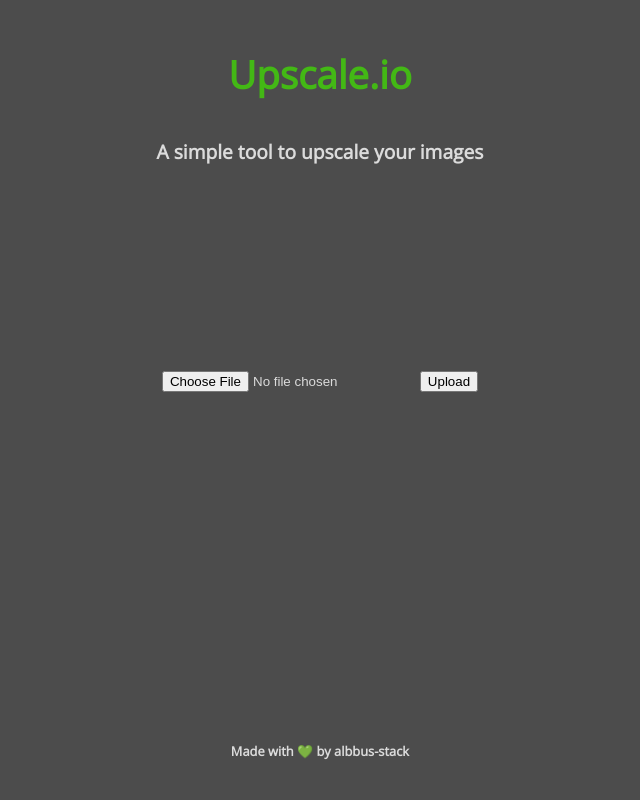
After one commit to albbus-stack/upscale-io, a Flask app: template templates/home.html in a window 1280 px wide. The commit adds this page. Shown: the whole page, without its empty margins (320-960 px from the left). Run offline with Flask 2, Linux system fonts and the light colour scheme; the template is opened without the code that fills it, so the values that code supplies are empty.

Commit message:
Html and styling

```diff
--- a/main.py
+++ b/main.py
@@ -16,7 +16,7 @@
 
 final_filename = ''
 img = None
-patch_size = 500
+patch_size = 250
 
 def allowed_file(filename):
     return '.' in filename and \
@@ -40,37 +40,32 @@
             file.save(os.path.join(app.config['UPLOAD_FOLDER'], filename))
             img = Image.open(os.path.join(app.config['UPLOAD_FOLDER'], filename))
             return redirect('/processed')
-    return '''
-    <!doctype html>
-    <title>Upload new File</title>
-    <h1>Upload new File</h1>
-    <form method=post enctype=multipart/form-data>
-      <input type=file name=file>
-      <input type=submit value=Upload>
-    </form>
-    '''
+    return render_template('home.html')
 
 # home page where tensorflow acts
-@app.route('/processed')
+@app.route('/processed', methods=['GET', 'POST'])
 def index():
-    lr_img = np.array(img)
-    model = 'noise-cancel'
-    # RDN: psnr-large, psnr-small, noise-cancel
-    # RRDN: gans
-    if(model == 'noise-cancel'):
-        rdn = RDN(weights='noise-cancel')
-    elif(model == 'psnr-large'):
-        rdn = RDN(weights='psnr-large')
-    elif(model == 'psnr-small'):
-        rdn = RDN(weights='psnr-small')
-    elif(model == 'gans'):
-        rdn = RRDN(weights='gans')
+    if request.method == 'POST':
+        return redirect('/')
+    else:
+        lr_img = np.array(img)
+        model = 'noise-cancel'
+        # RDN: psnr-large, psnr-small, noise-cancel
+        # RRDN: gans
+        if(model == 'noise-cancel'):
+            rdn = RDN(weights='noise-cancel')
+        elif(model == 'psnr-large'):
+            rdn = RDN(weights='psnr-large')
+        elif(model == 'psnr-small'):
+            rdn = RDN(weights='psnr-small')
+        elif(model == 'gans'):
+            rdn = RRDN(weights='gans')
 
-    sr_img = rdn.predict(lr_img, by_patch_of_size=patch_size)
-    final_im = Image.fromarray(sr_img)
-    final_im.save(os.path.join(app.config['UPLOAD_FOLDER'], final_filename))
-    full_filename = os.path.join(app.config['UPLOAD_FOLDER'], final_filename)
-    return render_template('index.html', image = final_filename)
+        sr_img = rdn.predict(lr_img, by_patch_of_size=patch_size)
+        final_im = Image.fromarray(sr_img)
+        final_im.save(os.path.join(app.config['UPLOAD_FOLDER'], final_filename))
+        full_filename = os.path.join(app.config['UPLOAD_FOLDER'], final_filename)
+        return render_template('index.html', image = final_filename)
 
-if __name__ == "__main__":
+if __name__ == '__main__':
     app.run()
--- /dev/null
+++ b/templates/home.html
@@ -0,0 +1,59 @@
+<!doctype html>
+
+<head>
+    <meta charset="UTF-8">
+    <meta name="viewport" content="width=device-width, initial-scale=1.0">
+    <style>
+        @import url('https://fonts.googleapis.com/css2?family=Open+Sans:wght@300&display=swap');
+        body {
+            background-color: #4c4c4c;
+            display: grid;
+            justify-content: center;
+            font-family: 'Open Sans', sans-serif;
+            color: #43b815;
+            font-size: 120%;
+        }
+
+        h1 {
+            text-align: center;
+            margin-top: 5vh;
+            margin-bottom: 1.5vh;
+        }
+
+        h4 {
+            color: #dbdbdb;
+            margin-bottom: 25vh;
+        }
+
+        form {
+            color: #dbdbdb;
+            text-align: center;
+        }
+
+        h6 {
+            color: #dbdbdb;
+            text-align: center;
+            top: 40vh;
+            position: relative;
+        }
+
+        a {
+            color: #dbdbdb;
+            text-decoration: none;
+        }
+
+        a:hover {
+            text-decoration: underline;
+            color: #43b815;
+        }
+    </style>
+    <title>Document</title>
+</head>
+<title>Upscale</title>
+<h1>Upscale.io</h1>
+<h4>A simple tool to upscale your images</h4>
+<form method=post enctype=multipart/form-data>
+    <input type=file name=file>
+    <input type=submit value=Upload>
+</form>
+<h6>Made with 💚 by <a class="text-green ml-2" href="https://github.com/albbus-stack" target="_blank">albbus-stack</a></h6>
```
Also changed, not shown: templates/index.html (+21 -0 lines), 1 other file.
